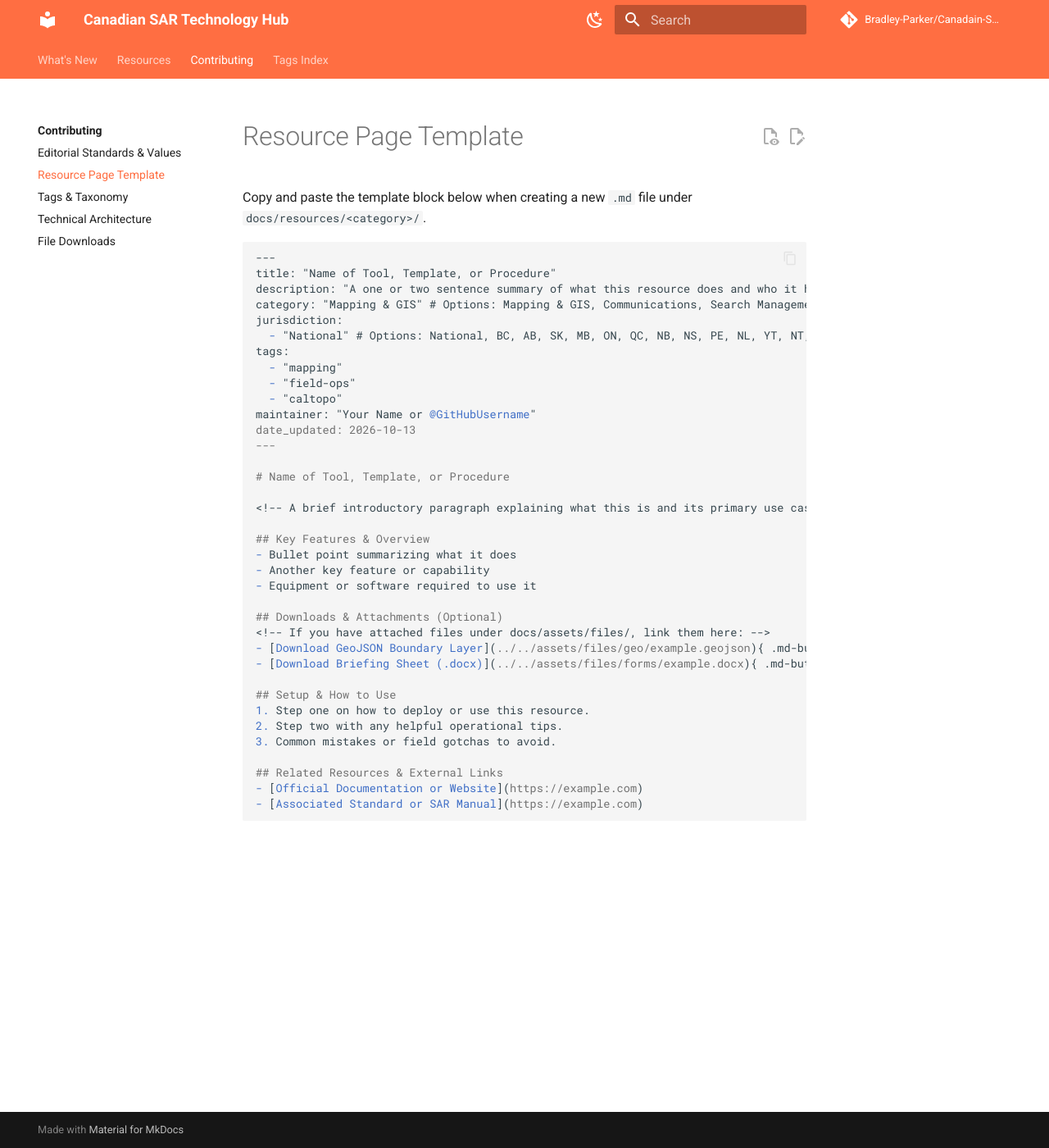
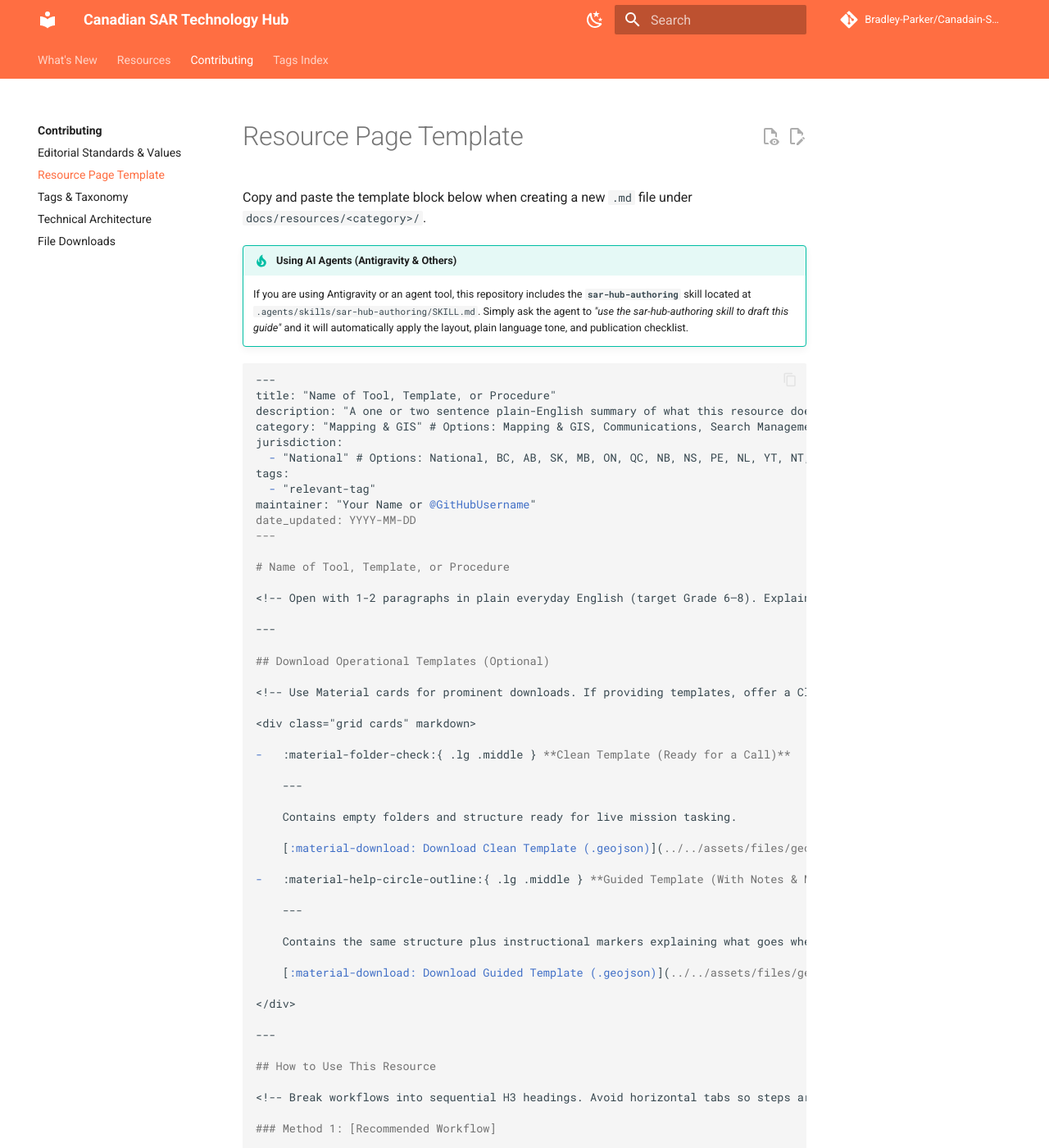
Before and after one commit to Bradley-Parker/Canadain-SAR-Technology-Hub, an MkDocs documentation site: the page built from docs/contributing/template.md, in a window 1280 px wide and 1400 px high. Shown: the whole window at 82% size. Built offline with MkDocs 1.6.1 and Material for MkDocs 9.7.7, drawn with Linux system fonts in a browser that asks for light colours; comment, search, counter and statistics services are not loaded; some of the changed text lies outside the part shown.

Commit message:
feat: add AI agent authoring skill, resource page template, and sample for SAR Hub

````diff
--- a/docs/contributing/template.md
+++ b/docs/contributing/template.md
@@ -7,41 +7,82 @@ description: Standard Markdown and YAML frontmatter template for adding a new re
 
 Copy and paste the template block below when creating a new `.md` file under `docs/resources/<category>/`.
 
+!!! tip "Using AI Agents (Antigravity & Others)"
+    If you are using Antigravity or an agent tool, this repository includes the **`sar-hub-authoring`** skill located at `.agents/skills/sar-hub-authoring/SKILL.md`. Simply ask the agent to *"use the sar-hub-authoring skill to draft this guide"* and it will automatically apply the layout, plain language tone, and publication checklist.
+
 ```markdown
 ---
 title: "Name of Tool, Template, or Procedure"
-description: "A one or two sentence summary of what this resource does and who it helps."
+description: "A one or two sentence plain-English summary of what this resource does and who it helps."
 category: "Mapping & GIS" # Options: Mapping & GIS, Communications, Search Management, Field Hardware, Training & Standards, Medical & Evacuation
 jurisdiction:
   - "National" # Options: National, BC, AB, SK, MB, ON, QC, NB, NS, PE, NL, YT, NT, NU
 tags:
-  - "mapping"
-  - "field-ops"
-  - "caltopo"
+  - "relevant-tag"
 maintainer: "Your Name or @GitHubUsername"
-date_updated: 2026-10-13
+date_updated: YYYY-MM-DD
 ---
 
 # Name of Tool, Template, or Procedure
 
-<!-- A brief introductory paragraph explaining what this is and its primary use case in Canadian SAR operations. -->
+<!-- Open with 1-2 paragraphs in plain everyday English (target Grade 6–8). Explain the real-world operational problem this solves and why it matters at 2:00 AM in the command trailer. -->
 
-## Key Features & Overview
-- Bullet point summarizing what it does
-- Another key feature or capability
-- Equipment or software required to use it
+---
 
-## Downloads & Attachments (Optional)
-<!-- If you have attached files under docs/assets/files/, link them here: -->
-- [Download GeoJSON Boundary Layer](../../assets/files/geo/example.geojson){ .md-button }
-- [Download Briefing Sheet (.docx)](../../assets/files/forms/example.docx){ .md-button }
+## Download Operational Templates (Optional)
 
-## Setup & How to Use
-1. Step one on how to deploy or use this resource.
-2. Step two with any helpful operational tips.
-3. Common mistakes or field gotchas to avoid.
+<!-- Use Material cards for prominent downloads. If providing templates, offer a Clean version and a Guided version when helpful. -->
 
-## Related Resources & External Links
-- [Official Documentation or Website](https://example.com)
-- [Associated Standard or SAR Manual](https://example.com)
+<div class="grid cards" markdown>
+
+-   :material-folder-check:{ .lg .middle } **Clean Template (Ready for a Call)**
+
+    ---
+
+    Contains empty folders and structure ready for live mission tasking.
+
+    [:material-download: Download Clean Template (.geojson)](../../assets/files/geo/example-clean.geojson){ .md-button .md-button--primary }
+
+-   :material-help-circle-outline:{ .lg .middle } **Guided Template (With Notes & Markers)**
+
+    ---
+
+    Contains the same structure plus instructional markers explaining what goes where.
+
+    [:material-download: Download Guided Template (.geojson)](../../assets/files/geo/example-guided.geojson){ .md-button }
+
+</div>
+
+---
+
+## How to Use This Resource
+
+<!-- Break workflows into sequential H3 headings. Avoid horizontal tabs so steps are not cut off on mobile devices. -->
+
+### Method 1: [Recommended Workflow]
+
+1. Numbered, step-by-step instructions.
+2. Bold action verbs first.
+3. Include external links to official tools or manuals.
+
+---
+
+### Method 2: [Alternative or Offline Workflow]
+
+1. Step one.
+2. Step two.
+
+---
+
+## Practical Tips for the Field
+
+- **Cold Weather Performance**: How it behaves in -20°C conditions.
+- **Keeping Maps & Data Clean**: Moving old items instead of deleting to preserve coroner/police audit trails.
+- **Before Leaving Cell Coverage**: Offline mobile app syncing steps.
+
+---
+
+## Thanks & Credits
+
+Developed and tested by [SAR Team or Contributor Name].
 ```
````
Also changed, not shown: .agents/skills/sar-hub-authoring/SKILL.md (added, +152 -0 lines), .agents/skills/sar-hub-authoring/examples/sample-resource-page.md (added, +106 -0 lines).
